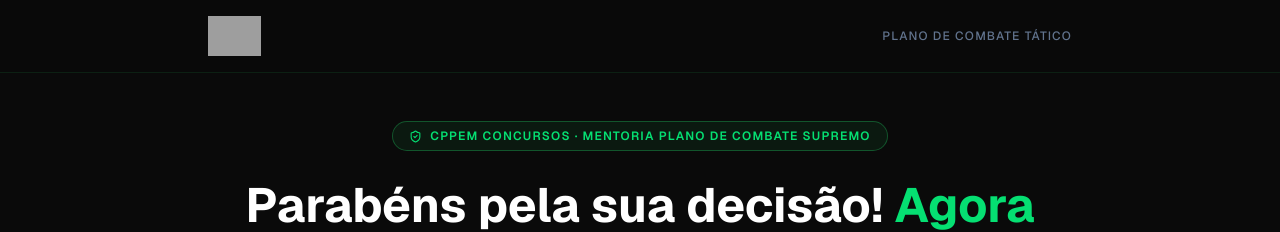
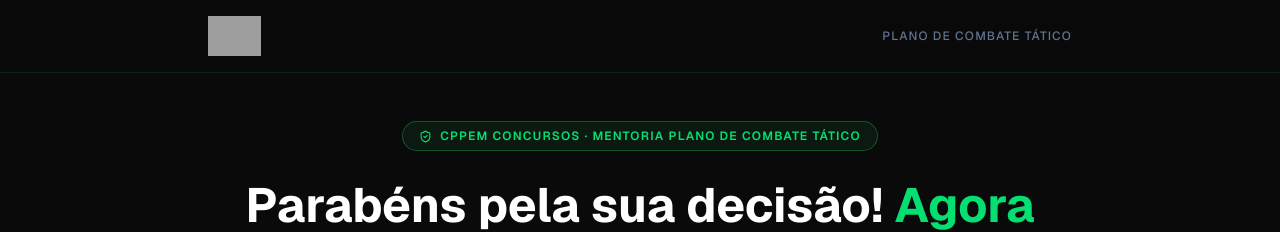
Before and after one commit to marketing942/fim-de-venda-cppem-mentoria-tatica, a Next.js app: page / in a window 1280 px wide. Shown: the top 232 px of the page. Built offline with nearby package versions, Linux system fonts and the light colour scheme; grey boxes are pictures that could not be loaded.

Commit message:
Update Hero.tsx

```diff
--- a/src/components/Hero.tsx
+++ b/src/components/Hero.tsx
@@ -7,7 +7,7 @@ export function Hero() {
       <div className="flex justify-center mb-6">
         <span className="inline-flex items-center gap-2 px-4 py-1.5 rounded-full border border-[rgba(34,197,94,0.35)] bg-[rgba(34,197,94,0.08)] text-green-400 text-xs font-semibold tracking-widest uppercase">
           <ShieldCheck size={13} className="shrink-0" />
-          CPPEM Concursos · Mentoria Plano de Combate Supremo
+          CPPEM Concursos · Mentoria Plano de Combate Tático
         </span>
       </div>
 
```
